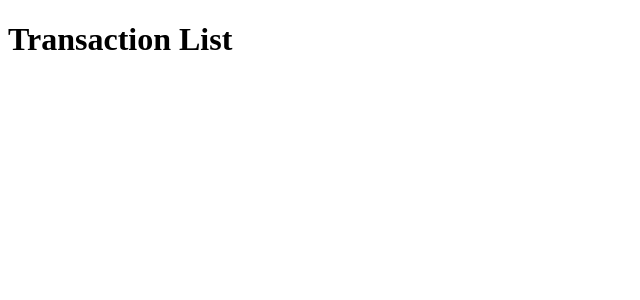
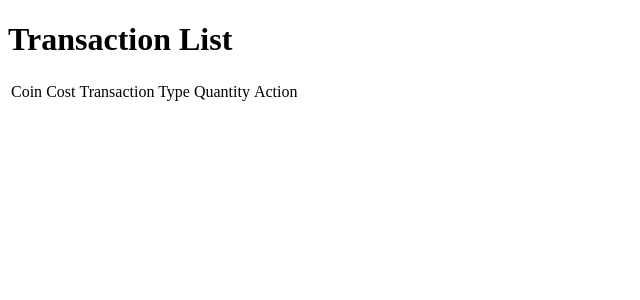
Before and after one commit to Code-Institute-Submissions/Wbwren-crypto-portfolio-tracker, a Flask app: page /transactions in a window 1280 px wide. Shown: the part 104-404 px from the top of the page, without its empty margins (0-640 px from the left). Run offline with Flask 2, Linux system fonts and the light colour scheme; the visitor is signed in with stand-in values (Sample User, id 1); data that the repository does not hold is empty; parts of the project's set-up code (start-up, migrations or seed data) failed here and were passed over; some libraries are stand-ins or nearby versions.

Commit message:
Feat: update transactions template

```diff
--- a/templates/transactions.html
+++ b/templates/transactions.html
@@ -5,13 +5,20 @@
 
 <table>
 
+    <tr>
+        <td>Coin</td>
+        <td>Cost</td>
+        <td>Transaction Type</td>
+        <td>Quantity</td>
+        <td>Action</td>
+    </tr>
     {% for transaction in transactions %}
 
     <tr>
-        <td>Coin: {{ transaction['coin'] }}</td>
-        <td>Cost: {{ transaction['cost'] }}</td>
-        <td>Transaction Type: {{ transaction['transactionType'] }}</td>
-        <td>Cost: {{ transaction['quantity'] }}</td>
+        <td>{{ transaction['coin'] }}</td>
+        <td>{{ transaction['cost'] }}</td>
+        <td>{{ transaction['transactionType'] }}</td>
+        <td>{{ transaction['quantity'] }}</td>
         <td><button>Update</button><button>Delete</button></td>
     </tr>
 
```
